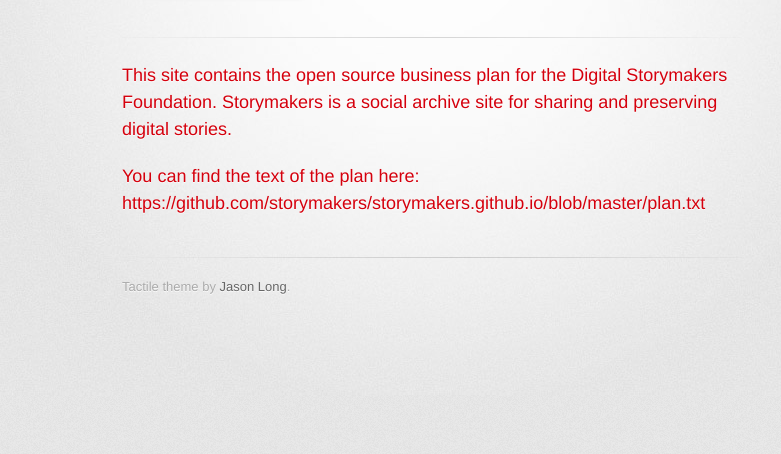
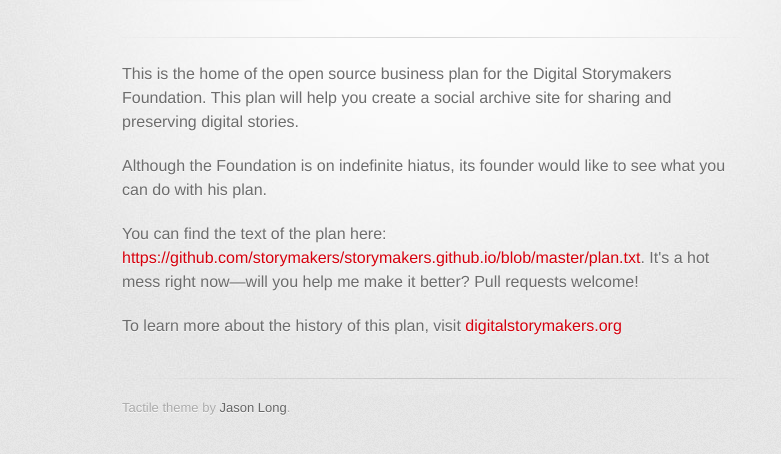
Before and after one commit to storymakers/storymakers.github.io, a plain HTML site: page index.html in a window 1280 px wide. Shown: the part 178-632 px from the top of the page, without its empty margins (208-989 px from the left). Drawn offline with Linux system fonts and the light colour scheme; a web font is replaced by a local one.

Commit message:
Front page update

```diff
--- a/index.html
+++ b/index.html
@@ -29,11 +29,14 @@
         <hr>
 
         <section id="main_content">
-          <h3>
 
-<p>This site contains the open source business plan for the Digital Storymakers Foundation. Storymakers is a social archive site for sharing and preserving digital stories.</p>
+<p>This is the home of the open source business plan for the Digital Storymakers Foundation. This plan will help you create a social archive site for sharing and preserving digital stories.</p>
 
-<p>You can find the text of the plan here: <a href="https://github.com/storymakers/storymakers.github.io/blob/master/plan.txt">https://github.com/storymakers/storymakers.github.io/blob/master/plan.txt</a></p>
+<p>Although the Foundation is on indefinite hiatus, its founder would like to see what you can do with his plan.</p>
+
+<p>You can find the text of the plan here: <a href="https://github.com/storymakers/storymakers.github.io/blob/master/plan.txt">https://github.com/storymakers/storymakers.github.io/blob/master/plan.txt</a>. It's a hot mess right now—will you help me make it better? Pull requests welcome!</p>
+
+<p>To learn more about the history of this plan, visit <a href="http://digitalstorymakers.org">digitalstorymakers.org</a></p>
         </section>
 
         <footer>
```
